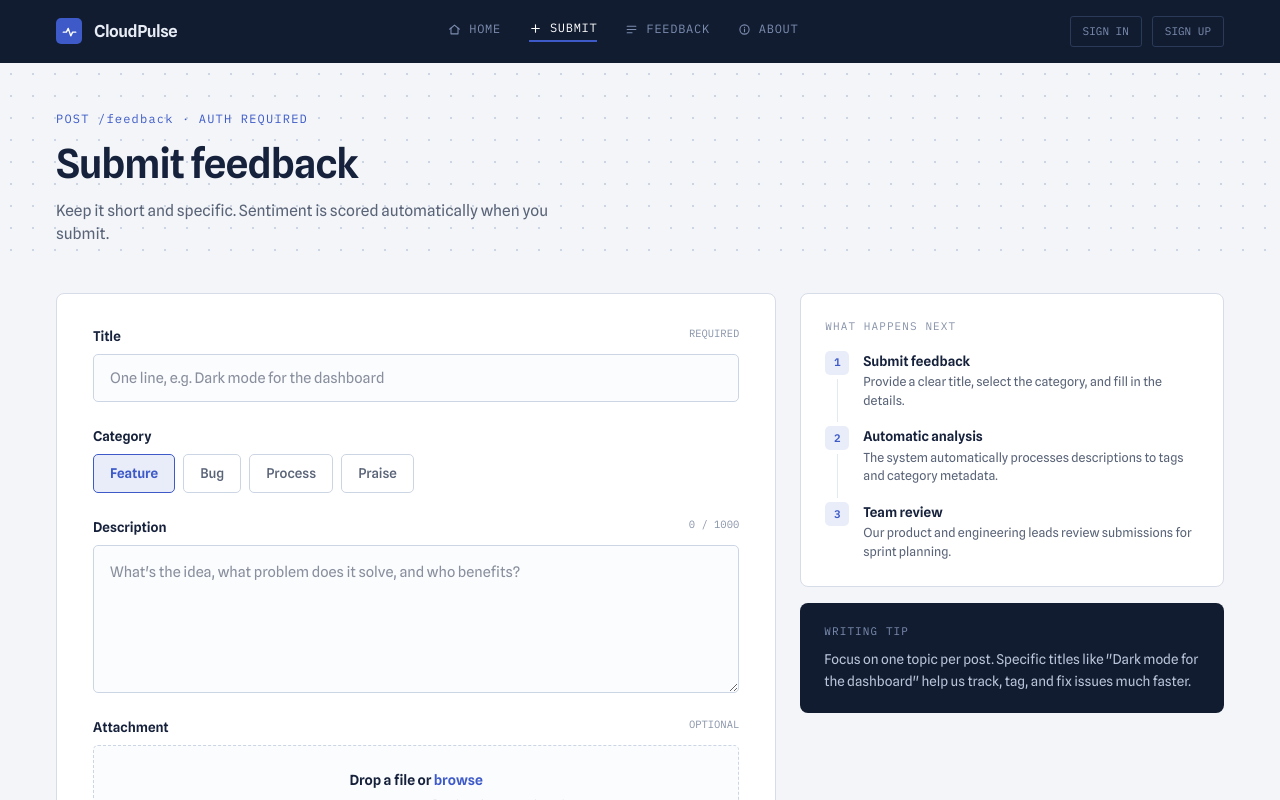
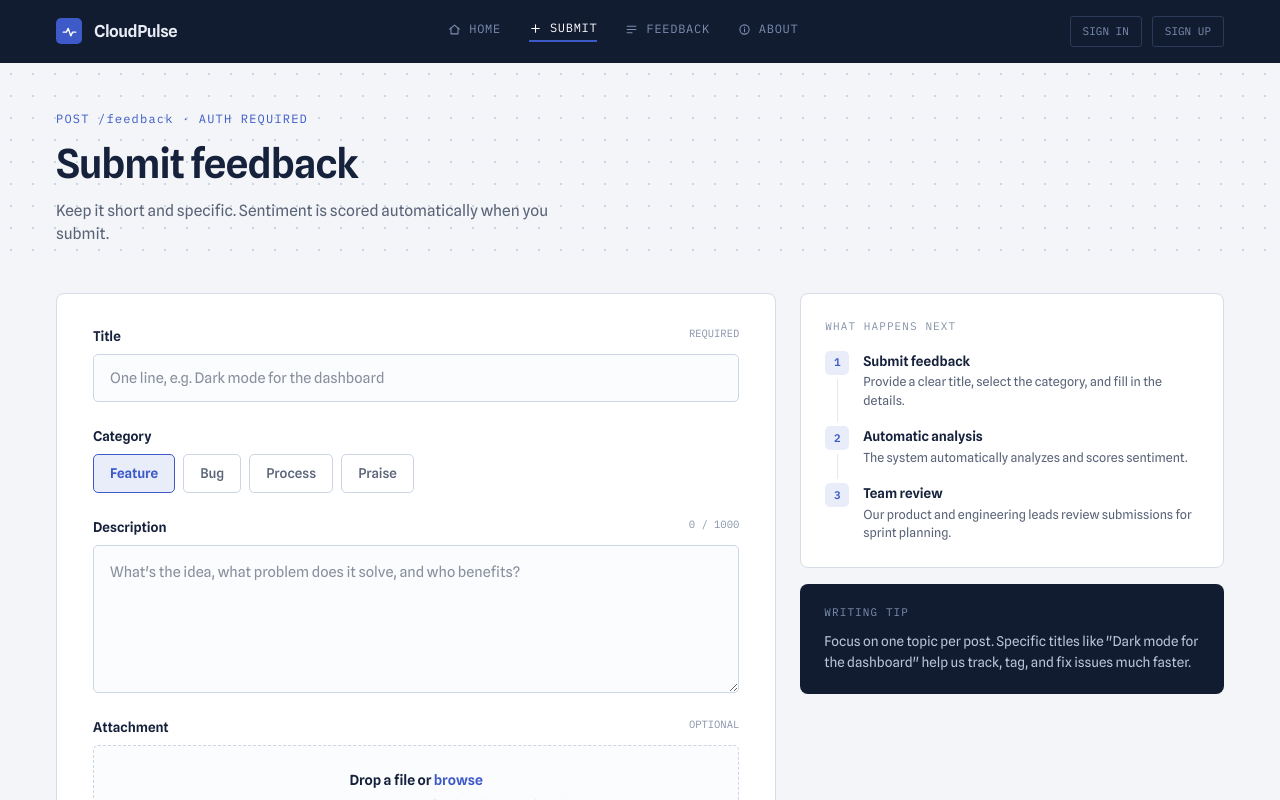
Before and after one commit to craftznora/cloudPulse, a Next.js app: page /submit in a window 1280 px wide. Shown: the top 800 px of the page. Built offline with nearby package versions, Linux system fonts and the light colour scheme.

Commit message:
Simplify the automatic analysis step body text to a single-line sentence

```diff
--- a/app/submit/page.jsx
+++ b/app/submit/page.jsx
@@ -11,7 +11,7 @@ const steps = [
   },
   {
     title: "Automatic analysis",
-    body: "The system automatically processes descriptions to tags and category metadata.",
+    body: "The system automatically analyzes and scores sentiment.",
   },
   {
     title: "Team review",
```
